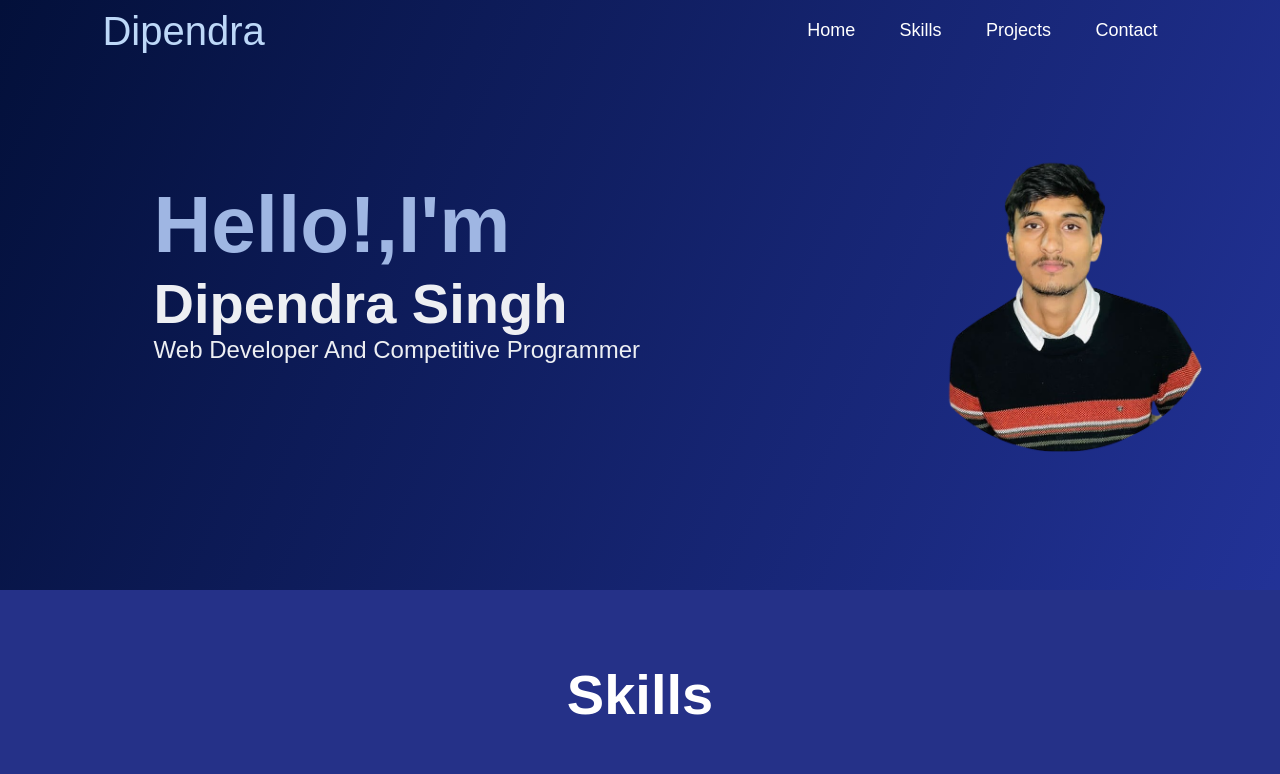
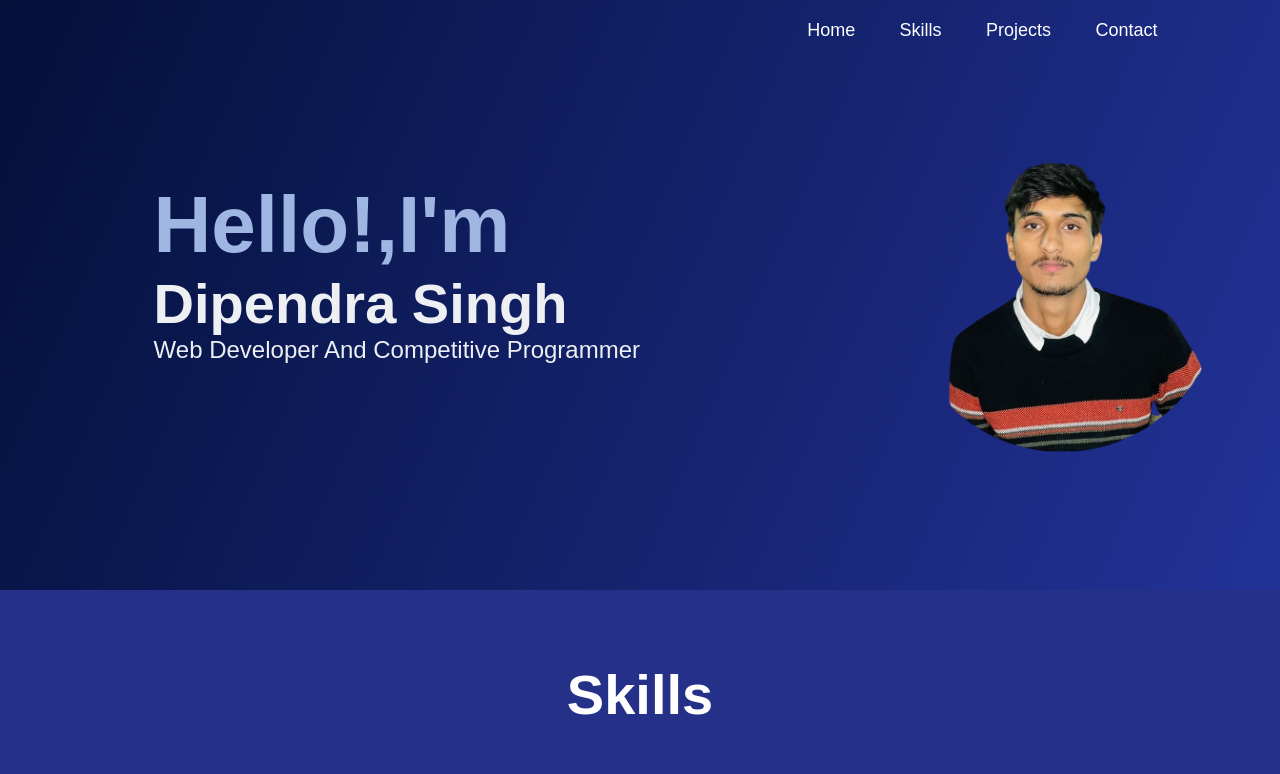
Before and after one commit to singhdipendra/project_portfolio, a plain HTML site: page index.html in a window 1280 px wide. Shown: the top 774 px of the page. Drawn offline with nearby package versions, Linux system fonts and the light colour scheme.

Commit message:
Update index.html

```diff
--- a/index.html
+++ b/index.html
@@ -14,7 +14,7 @@
     <div id="top"></div>
     <a href="#top" class="topbtn">^</a>
     <div class="navbar">
-        <div class="logo"><span>Dipendra</span></div>
+<!--         <div class="logo"><span>Dipendra</span></div> -->
         <nav>
             <ul>
                 <a href="#top"><li>Home</li></a>
```
